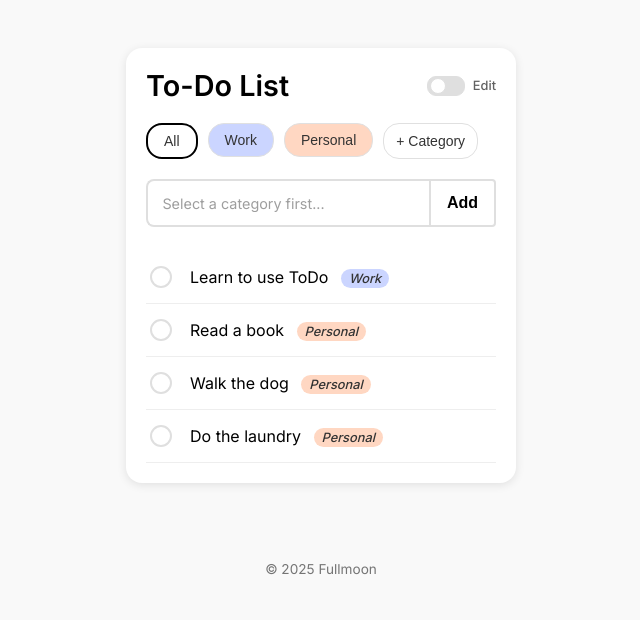
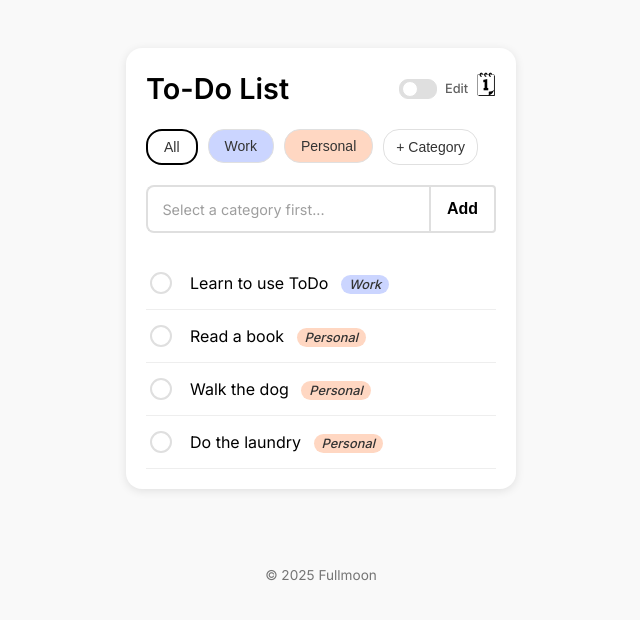
Before and after one commit to poornima20/DataTab-ToDoList, a plain HTML site: page index.html in a window 1280 px wide. Shown: the whole page, without its empty margins (319-959 px from the left). Drawn offline with Linux system fonts and the light colour scheme.

Commit message:
calender link to the ToDo List App

```diff
--- a/index.html
+++ b/index.html
@@ -10,7 +10,6 @@
     <link rel="preconnect" href="https://fonts.gstatic.com" crossorigin>
     <link href="https://fonts.googleapis.com/css2?family=Inter:wght@400;500;600&display=swap" rel="stylesheet">
 </head>
-
 <body>
     <div>
         <div class="container">
@@ -19,11 +18,14 @@
 
             <h1>To-Do List</h1>
 
+
           <!-- Edit Toggle button here -->
             <label class="mini-toggle">
               <input type="checkbox" id="actionsToggle">
               <span class="mini-slider"></span>
               <span class="toggle-label">Edit</span>
+              <a href="https://poornima20.github.io/CalenderTab-DataTab/"  class="calendar-btn" target="_blank" title="Open Calendar">
+              &#128467;&#xFE0E</a>
             </label>
 
           </div>
--- a/style.css
+++ b/style.css
@@ -36,6 +36,22 @@ h1 {
   align-items: center;
   margin-bottom: 1rem;
 }
+
+.calendar-btn {
+  font-size: 1.5rem;     /* small but visible */
+  text-decoration: none;
+  color: black;
+  font-weight: 500;
+  color: #000000;
+  margin: 0;
+}
+.calendar-btn:hover {
+  transition: background 0.2s ease;
+  color: grey;
+}
+
+
+
 
  /* Mini toggle switch styling */
 
```
